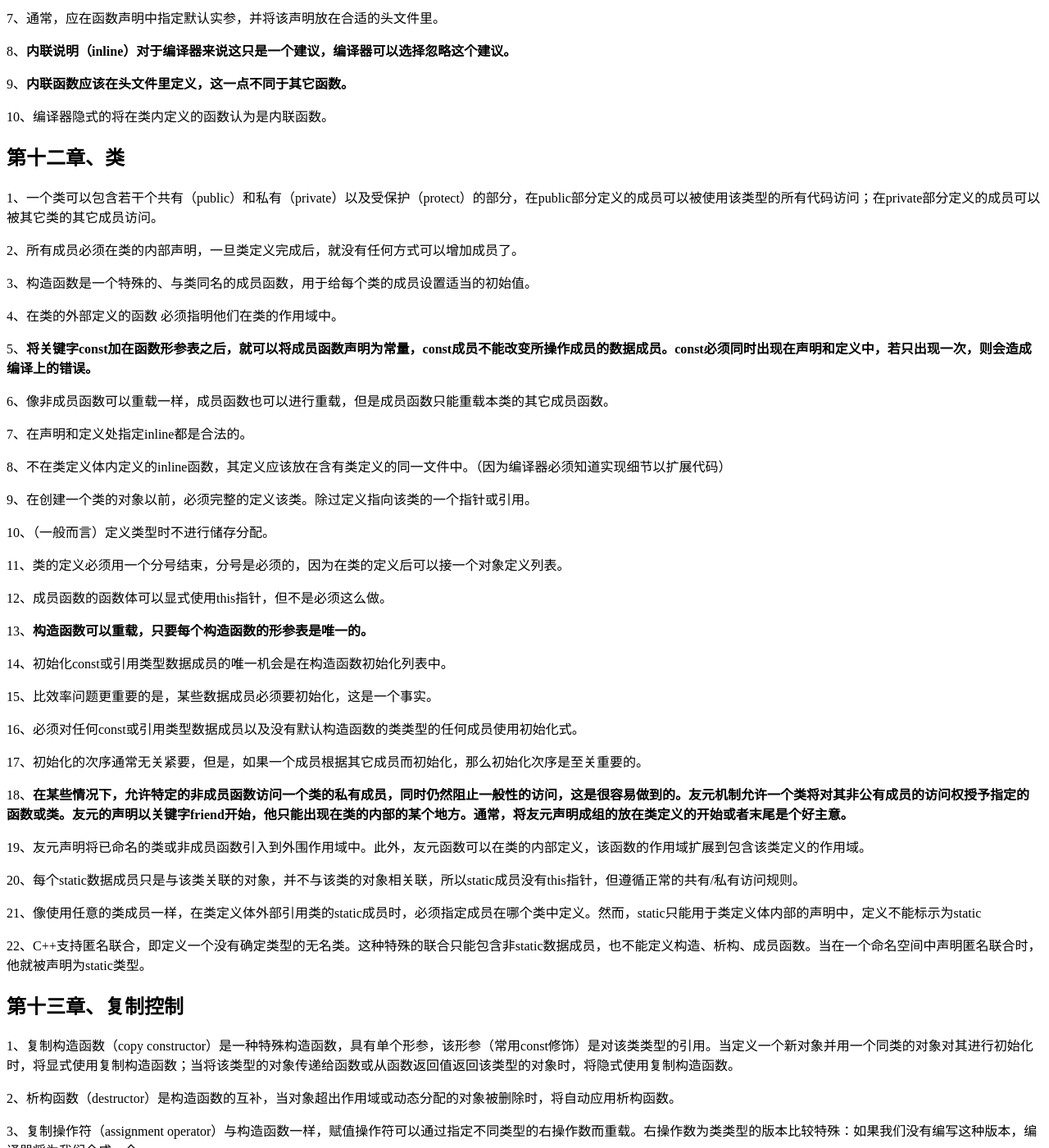
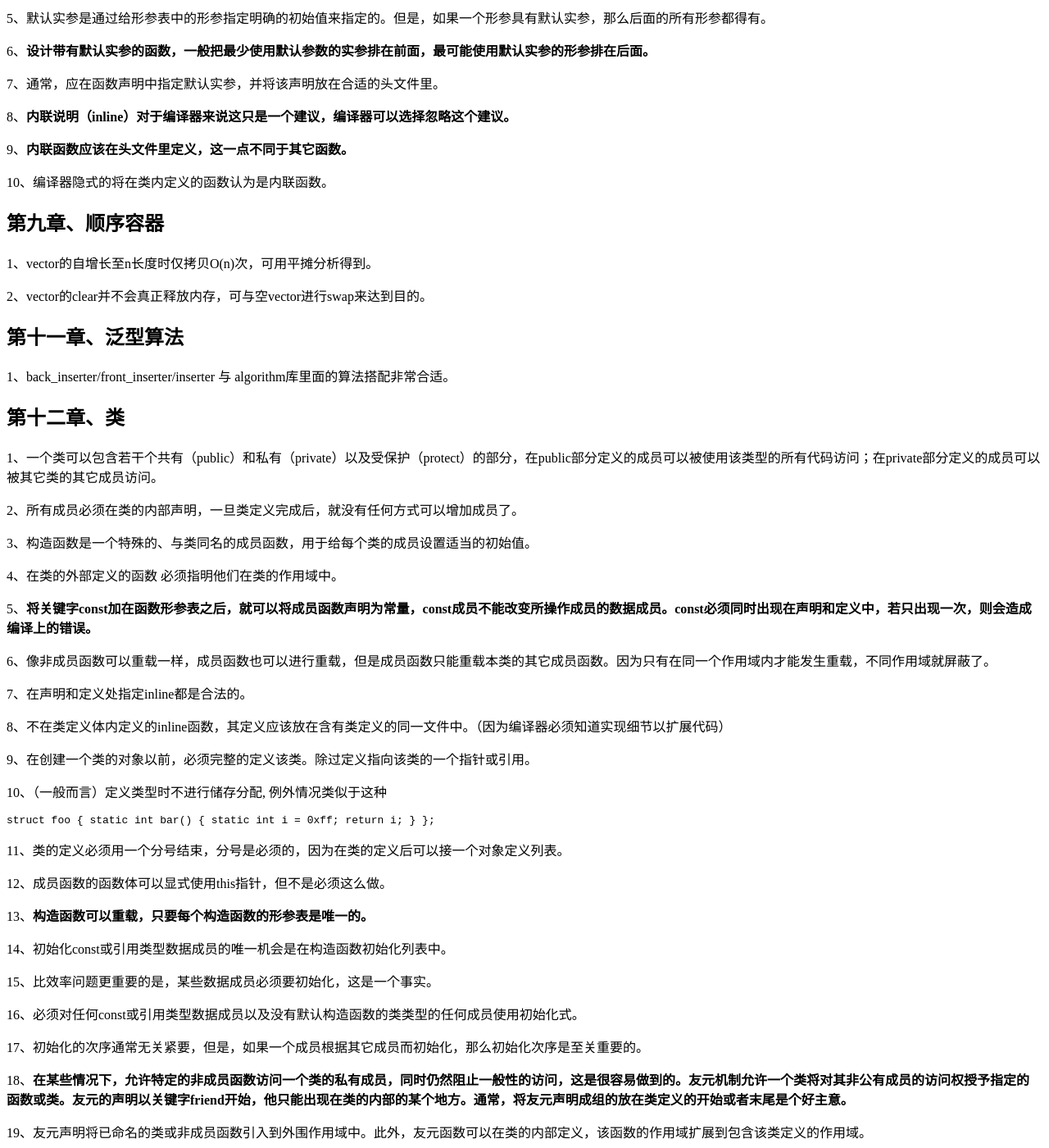
Before and after one commit to hurley25/FAQ, a Jekyll site: the page built from _posts/2014-05-31-c++-primer.md, in a window 1280 px wide and 1400 px high, scrolled down 2518 px. Shown: the whole window at 82% size. Built offline with Jekyll 4.4.1, drawn with Linux system fonts in a browser that asks for light colours; nearby versions of some CDN libraries; library files that are not in the unit come from our copies; comment, search, counter and statistics services are not loaded; some of the changed text lies outside the part shown.

Commit message:
add some tips

```diff
--- a/_posts/2014-05-31-c++-primer.md
+++ b/_posts/2014-05-31-c++-primer.md
@@ -98,6 +100,8 @@ tags: [network, c++, linux]
 
 6、Do while 语句别忘了最后的分号。
 
+7、可以在条件判断中定义变量，其作用域在整个条件判断中。
+
 ## 第七章、函数
 
 1、新的C++标准要求函数必须显式声明返回值。
@@ -120,6 +124,16 @@ tags: [network, c++, linux]
 
 10、编译器隐式的将在类内定义的函数认为是内联函数。
 
+## 第九章、顺序容器
+
+1、vector的自增长至n长度时仅拷贝O(n)次，可用平摊分析得到。
+
+2、vector的clear并不会真正释放内存，可与空vector进行swap来达到目的。
+
+## 第十一章、泛型算法
+
+1、back_inserter/front_inserter/inserter 与 algorithm库里面的算法搭配非常合适。
+
 ## 第十二章、类
 
 1、一个类可以包含若干个共有（public）和私有（private）以及受保护（protect）的部分，在public部分定义的成员可以被使用该类型的所有代码访问；在private部分定义的成员可以被其它类的其它成员访问。
@@ -132,7 +146,7 @@ tags: [network, c++, linux]
 
 5、**将关键字const加在函数形参表之后，就可以将成员函数声明为常量，const成员不能改变所操作成员的数据成员。const必须同时出现在声明和定义中，若只出现一次，则会造成编译上的错误。**
 
-6、像非成员函数可以重载一样，成员函数也可以进行重载，但是成员函数只能重载本类的其它成员函数。
+6、像非成员函数可以重载一样，成员函数也可以进行重载，但是成员函数只能重载本类的其它成员函数。因为只有在同一个作用域内才能发生重载，不同作用域就屏蔽了。
 
 7、在声明和定义处指定inline都是合法的。
 
@@ -140,7 +154,9 @@ tags: [network, c++, linux]
 
 9、在创建一个类的对象以前，必须完整的定义该类。除过定义指向该类的一个指针或引用。
 
-10、（一般而言）定义类型时不进行储存分配。
+10、（一般而言）定义类型时不进行储存分配, 例外情况类似于这种
+
+    struct foo { static int bar() { static int i = 0xff; return i; } };
 
 11、类的定义必须用一个分号结束，分号是必须的，因为在类的定义后可以接一个对象定义列表。
 
@@ -170,7 +186,7 @@ tags: [network, c++, linux]
 
 1、复制构造函数（copy constructor）是一种特殊构造函数，具有单个形参，该形参（常用const修饰）是对该类类型的引用。当定义一个新对象并用一个同类的对象对其进行初始化时，将显式使用复制构造函数；当将该类型的对象传递给函数或从函数返回值返回该类型的对象时，将隐式使用复制构造函数。
 
-2、析构函数（destructor）是构造函数的互补，当对象超出作用域或动态分配的对象被删除时，将自动应用析构函数。
+2、析构函数（destructor）是构造函数的互补，当对象超出作用域或动态分配的对象被删除时，将自动应用析构函数。可以显示调用析构函数。
 
 3、复制操作符（assignment operator）与构造函数一样，赋值操作符可以通过指定不同类型的右操作数而重载。右操作数为类类型的版本比较特殊：如果我们没有编写这种版本，编译器将为我们合成一个。
 
@@ -204,7 +220,7 @@ tags: [network, c++, linux]
 
 3、更重要但通常重视不够的是，输入操作符必须处理错误和文件结束的可能性。设计输入操作符时，如果可能，要确定错误恢复措施，这很重要。
 
-4、**注意，为了与内置操作符保持一致，加法操作符通常返回一个右值而不是一个引用。**
+4、**注意，为了与内置操作符保持一致，加法操作符通常返回一个右值而不是一个引用。** 前置++返回引用。
 
 ## 第十五章、面向对象编程
 
@@ -223,3 +239,14 @@ tags: [network, c++, linux]
 7、一旦函数在基类中声明为虚函数，它就一直为虚函数，派生类无法改变它是虚函数的这样一个事实。派生类重定义虚函数时，可以使用virtual关键字，但不是必须这样做。
 
 8、友元关系不能继承。基类的友元对派生类的成员没有特殊访问权限。
+
+## 第十六章、模板与泛型编程
+
+1、模板分离编译基本被废弃。
+
+2、类模板中
+
+    template<typename T> class Vector {
+        Vector(const Vector& rhs) {} // (1)
+    };
+    // Vector 实际为Vector<T>，同样也适用于友元声明。
```
Also changed, not shown: other parts of _posts/2014-05-31-c++-primer.md (+2 -0 lines).
